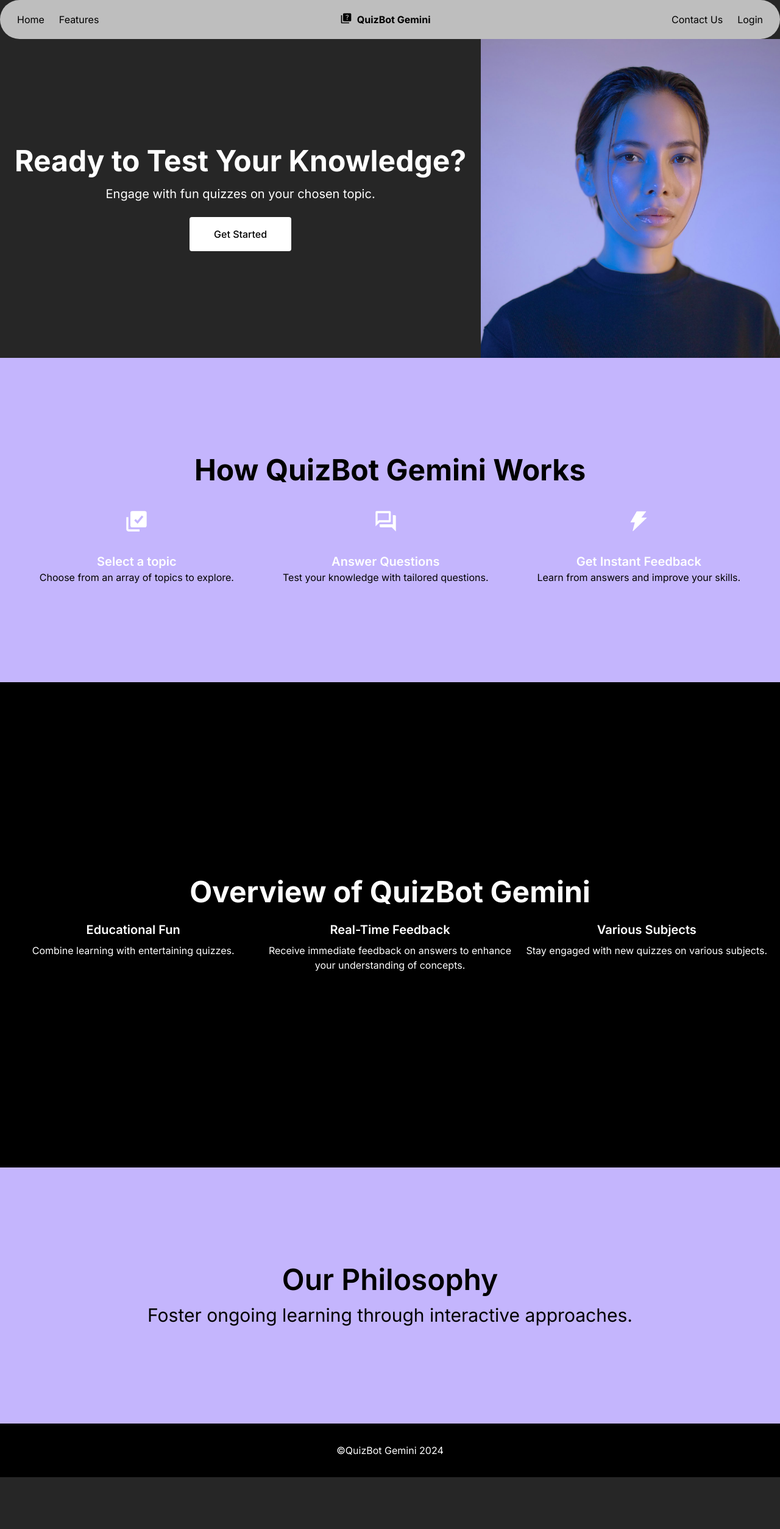
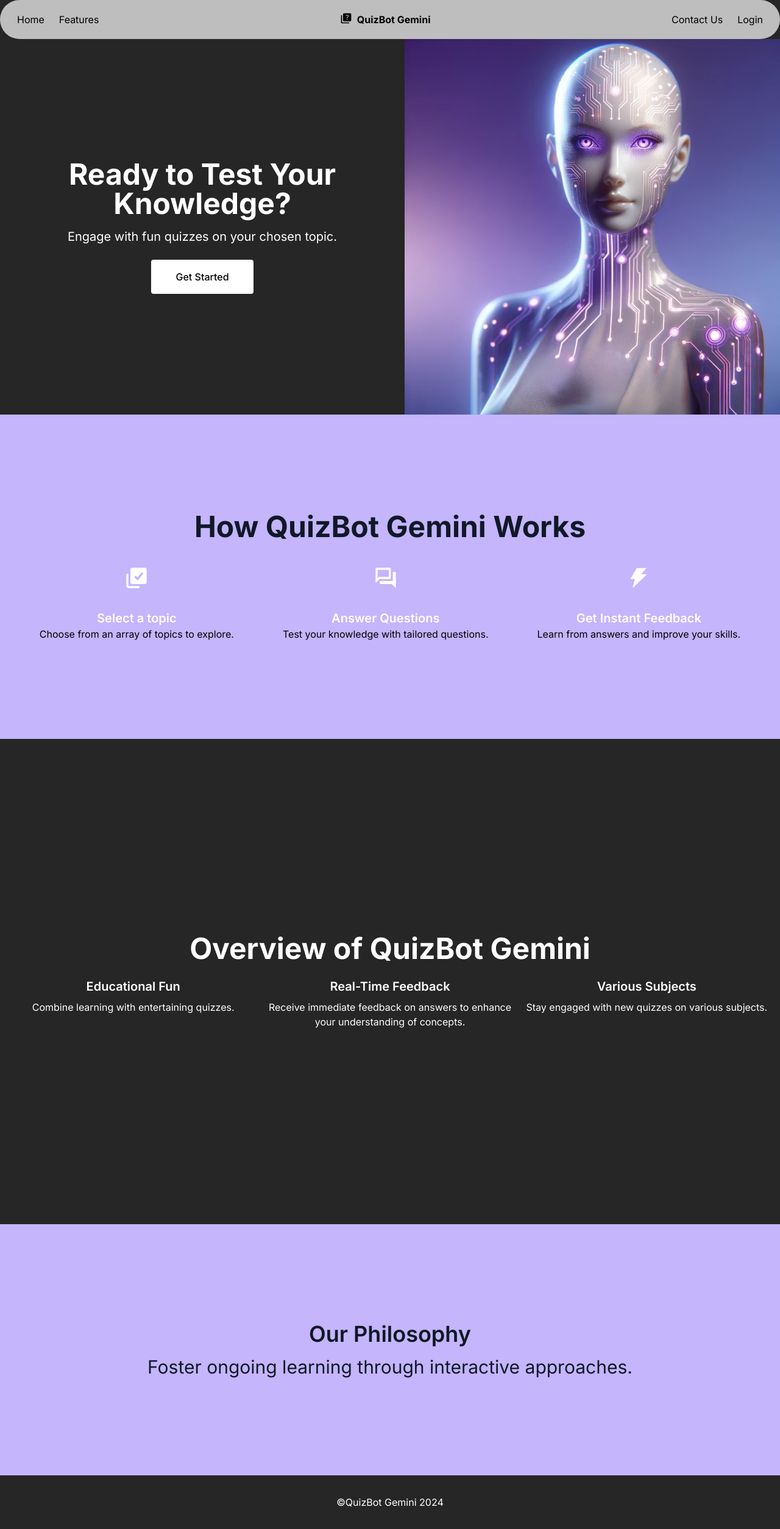
Before and after one commit to rukaiah-edhah/QuizBotGemini, a Next.js app in the folder quiz-bot-gemini/: page / in a window 1280 px wide. Shown: the whole page at 61% size. Before the commit the page ends 2423 px from the top, so only its background shows below. Built offline with nearby package versions, Linux system fonts and the light colour scheme.

Commit message:
Home page updates :)

```diff
--- a/quiz-bot-gemini/components/Chatpage/chat-startup.tsx
+++ b/quiz-bot-gemini/components/Chatpage/chat-startup.tsx
@@ -9,7 +9,7 @@ export default function ChatStartup(){
     return(
         <>
             <Image
-                src="/AI.png"
+                src="/Quizzara.png"
                 width={50}
                 height={50}
                 alt="ai image"
--- a/quiz-bot-gemini/components/Homepage/Features.tsx
+++ b/quiz-bot-gemini/components/Homepage/Features.tsx
@@ -5,7 +5,7 @@ import { AiFillThunderbolt } from "react-icons/ai";
 export default function Features() {
   return (
     <div id="features" className="bg-violet-300 py-40 w-full">
-      <h2 className="text-center text-5xl font-bold text-black mb-10">
+      <h2 className="text-center text-5xl font-bold text-gray-900 mb-10">
         How QuizBot Gemini Works
       </h2>
       <div className="flex flex-col md:flex-row justify-center items-center space-y-4 md:space-y-0 md:space-x-20">
--- a/quiz-bot-gemini/components/Homepage/Footer.tsx
+++ b/quiz-bot-gemini/components/Homepage/Footer.tsx
@@ -1,6 +1,6 @@
 export default function Footer() {
     return (
-        <footer className="bg-black text-white py-8 w-full">
+        <footer className="py-8 w-full">
           <div className="max-w-6xl mx-auto px-4 text-center">
             <p>©QuizBot Gemini 2024</p>
           </div>
--- a/quiz-bot-gemini/components/Homepage/Hero.tsx
+++ b/quiz-bot-gemini/components/Homepage/Hero.tsx
@@ -3,12 +3,21 @@ import Image from "next/image";
 
 export default function Hero() {
   return (
-    <div className="flex flex-col lg:flex-row  items-center justify-center">
-      <div className="flex flex-col items-center justify-center px-6 text-center">
+    <div className="flex flex-col lg:flex-row items-center justify-center">
+      <div className="flex-1 lg:hidden">
+        <Image
+          src="/Quizzara.png"
+          width={1000}
+          height={1000}
+          alt="Hero Image of Quizzara"
+          className="object-cover"
+        />
+      </div>
+      <div className="flex-1 lg:flex lg:flex-col items-center justify-center px-6 py-20 text-center">
         <h1 className="text-5xl md:text-5xl font-bold mb-4">
           Ready to Test Your Knowledge?
         </h1>
-        <p className="text-lg md:text-xl mb-6 ">
+        <p className="text-lg md:text-xl mb-6">
           Engage with fun quizzes on your chosen topic.
         </p>
         <Link
@@ -20,10 +29,10 @@ export default function Hero() {
       </div>
       <div className="flex-1 hidden lg:block">
         <Image
-          src="/Hero.png"
+          src="/Quizzara.png"
           width={1000}
           height={1000}
-          alt="logo"
+          alt="Hero Image of Quizzara"
           className="object-cover"
         />
       </div>
--- a/quiz-bot-gemini/components/Homepage/Navbar.tsx
+++ b/quiz-bot-gemini/components/Homepage/Navbar.tsx
@@ -32,7 +32,7 @@ export default function Navbar(){
     return(
         <nav className="sticky flex flex-col w-full max-w-full top-0 z-10 bg-white bg-opacity-70 rounded-full px-4 py-2 h-max backdrop-blur-2xl backdrop-saturate-200">
             <div className="flex items-center justify-between p-3 text-black">
-                <ul className="lg:flex flex-row gap-6 justify-center hidden">
+                <ul className="lg:flex flex-row gap-6 justify-start hidden">
                     {navItems.slice(0,2).map((items: any) => (
                         <div key={items.name} className="">
                             <li>
--- a/quiz-bot-gemini/components/Homepage/Overview.tsx
+++ b/quiz-bot-gemini/components/Homepage/Overview.tsx
@@ -1,27 +1,33 @@
 export default function Overview() {
+  const sections = [
+    {
+      title: "Educational Fun",
+      description: "Combine learning with entertaining quizzes."
+    },
+    {
+      title: "Real-Time Feedback",
+      description: "Receive immediate feedback on answers to enhance your understanding of concepts."
+    },
+    {
+      title: "Various Subjects",
+      description: "Stay engaged with new quizzes on various subjects."
+    }
+  ];
+
   return (
-    <section className="bg-black text-white py-80 px-4">
+    <section className="py-80 px-4">
       <div className="max-w-9xl mx-auto">
         <h2 className="text-5xl font-bold mb-6 text-center">
           Overview of QuizBot Gemini
         </h2>
         <div className="">{/* Placeholder for video */}</div>
         <div className="grid md:grid-cols-3 gap-4 text-center">
-          <div>
-            <h3 className="text-xl font-semibold mb-2">Educational Fun</h3>
-            <p>Combine learning with entertaining quizzes.</p>
-          </div>
-          <div>
-            <h3 className="text-xl font-semibold mb-2">Real-Time Feedback</h3>
-            <p>
-              Receive immediate feedback on answers to enhance your
-              understanding of concepts.
-            </p>
-          </div>
-          <div>
-            <h3 className="text-xl font-semibold mb-2">Various Subjects</h3>
-            <p>Stay engaged with new quizzes on various subjects.</p>
-          </div>
+          {sections.map((section, index) => (
+            <div key={index}>
+              <h3 className="text-xl font-semibold mb-2">{section.title}</h3>
+              <p>{section.description}</p>
+            </div>
+          ))}
         </div>
       </div>
     </section>
--- a/quiz-bot-gemini/components/Homepage/Philosophy.tsx
+++ b/quiz-bot-gemini/components/Homepage/Philosophy.tsx
@@ -1,10 +1,10 @@
 export default function Philosophy() {
     return (
-        <section className="bg-violet-300 text-black py-40 w-full">
-          <div className="text-center">
-            <h2 className="text-3xl lg:text-5xl font-semibold mb-4">Our Philosophy</h2>
-            <p className="text-xl lg:text-3xl">Foster ongoing learning through interactive approaches.</p>
-          </div>
-        </section>
+      <section className="bg-violet-300 text-gray-900 py-40 w-full">
+      <div className="text-center">
+      <h2 className="lg:text-4xl font-semibold mb-4">Our Philosophy</h2>
+      <p className="text-xl lg:text-3xl">Foster ongoing learning through interactive approaches.</p>
+      </div>
+      </section>
     );
 }
```
Also changed, not shown: quiz-bot-gemini/public/Hero2.png (added), quiz-bot-gemini/public/Quizzara.png (added).
